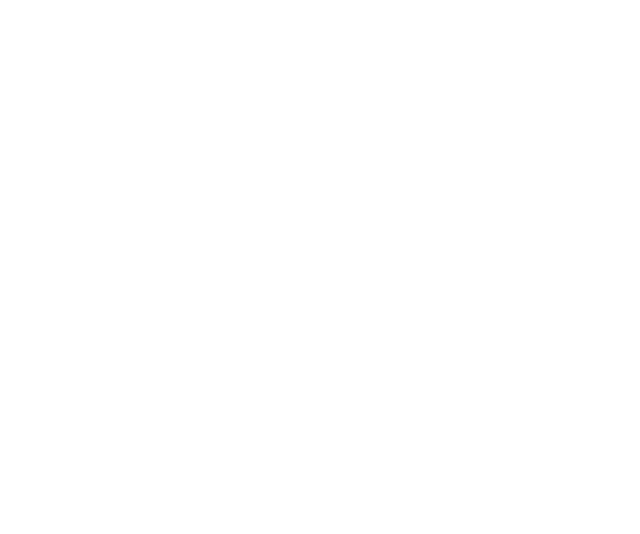
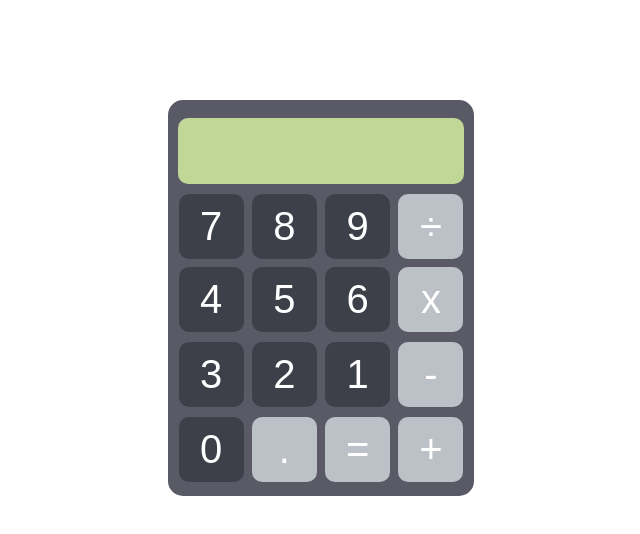
Before and after one commit to aurenaa/calculator, a plain HTML site: page index.html in a window 1280 px wide. Shown: the whole page, without its empty margins (319-959 px from the left). Drawn offline with Linux system fonts and the light colour scheme.

Commit message:
calculator css

```diff
--- a/index.html
+++ b/index.html
@@ -4,10 +4,36 @@
     <meta charset="UTF-8">
     <meta name="viewport" content="width=device-width, initial-scale=1.0">
     <title>Document</title>
-    <style rel="stylesheet" href="style.css"></style>
+    <link  rel="stylesheet" href="style.css"></link >
 </head>
 <body>
-
+    <div class="outer-container">
+        <div class="screen"></div>
+        <div class="first-row">
+            <button>7</button>
+            <button>8</button>
+            <button>9</button>
+            <button class="divide">÷</button>
+        </div>
+        <div class="second-row">
+            <button>4</button>
+            <button>5</button>
+            <button>6</button>
+            <button class="multiply">x</button>
+        </div>
+        <div class="third-row">
+            <button>3</button>
+            <button>2</button>
+            <button>1</button>
+            <button class="sub">-</button>
+        </div>
+        <div class="fourth-row">
+            <button>0</button>
+            <button class="period">.</button>
+            <button class="equal">=</button>
+            <button class="add">+</button>
+        </div>
+    </div>
     <script src="script.js"></script>
 </body>
 </html>
--- a/script.js
+++ b/script.js
@@ -1,3 +1,7 @@
+let number1;
+let number2;
+let operator;
+
 function add(a, b){
     return a + b;
 }
@@ -14,7 +18,6 @@ function divide(a, b){
     return a / b;
 }
 
-console.log(add(2, 3));
-console.log(subtract(2, 3));
-console.log(multiply(2, 3));
-console.log(divide(2, 3));
+function operate(number1, number2, operator){
+
+}
--- a/style.css
+++ b/style.css
@@ -0,0 +1,96 @@
+body{
+    justify-items: center;
+    margin-top: 100px;
+}
+
+.outer-container{
+    background-color: rgb(90,90,103);
+    width: 300px;
+    height: 390px;
+    border-color: rgb(90,90,103);
+    border-style: solid;
+    border-radius: 15px;
+    display: flex;
+    flex-direction: column;
+    align-items: center;
+}
+
+.screen{
+    background-color: rgb(193,215,151);
+    width: 280px;
+    height: 60px;
+    border-color: rgb(193,215,151);
+    border-style: solid;
+    border-radius: 10px;
+    margin-top: 15px;
+}
+
+button{
+    background-color: rgb(61,64,73);
+    border-color: rgb(61,64,73);
+    border-style: solid;
+    border-radius: 10px;
+    height: 65px;
+    width: 65px;
+    color: white;
+    font-size: 40px;
+    cursor: pointer;
+}
+
+button.divide{
+    background-color: rgb(188,193,199);
+    border-color: rgb(188,193,199);
+}
+
+.first-row{
+    display: flex;
+    justify-content: space-between;
+    width: 95%;
+    margin-top: 10px;
+}
+
+.second-row{
+    display: flex;
+    justify-content: space-between;
+    width: 95%;
+    margin-top: 8px;
+}
+
+button.multiply{
+    background-color: rgb(188,193,199);
+    border-color: rgb(188,193,199);
+}
+
+.third-row{
+    display: flex;
+    justify-content: space-between;
+    width: 95%;
+    margin-top: 10px;
+}
+
+button.sub{
+    background-color: rgb(188,193,199);
+    border-color: rgb(188,193,199);
+}
+
+.fourth-row{
+    display: flex;
+    justify-content: space-between;
+    width: 95%;
+    margin-top: 10px;
+}
+
+button.period{
+    background-color: rgb(188,193,199);
+    border-color: rgb(188,193,199);
+}
+
+button.equal{
+    background-color: rgb(188,193,199);
+    border-color: rgb(188,193,199);
+}
+
+button.add{
+    background-color: rgb(188,193,199);
+    border-color: rgb(188,193,199);
+}
```
